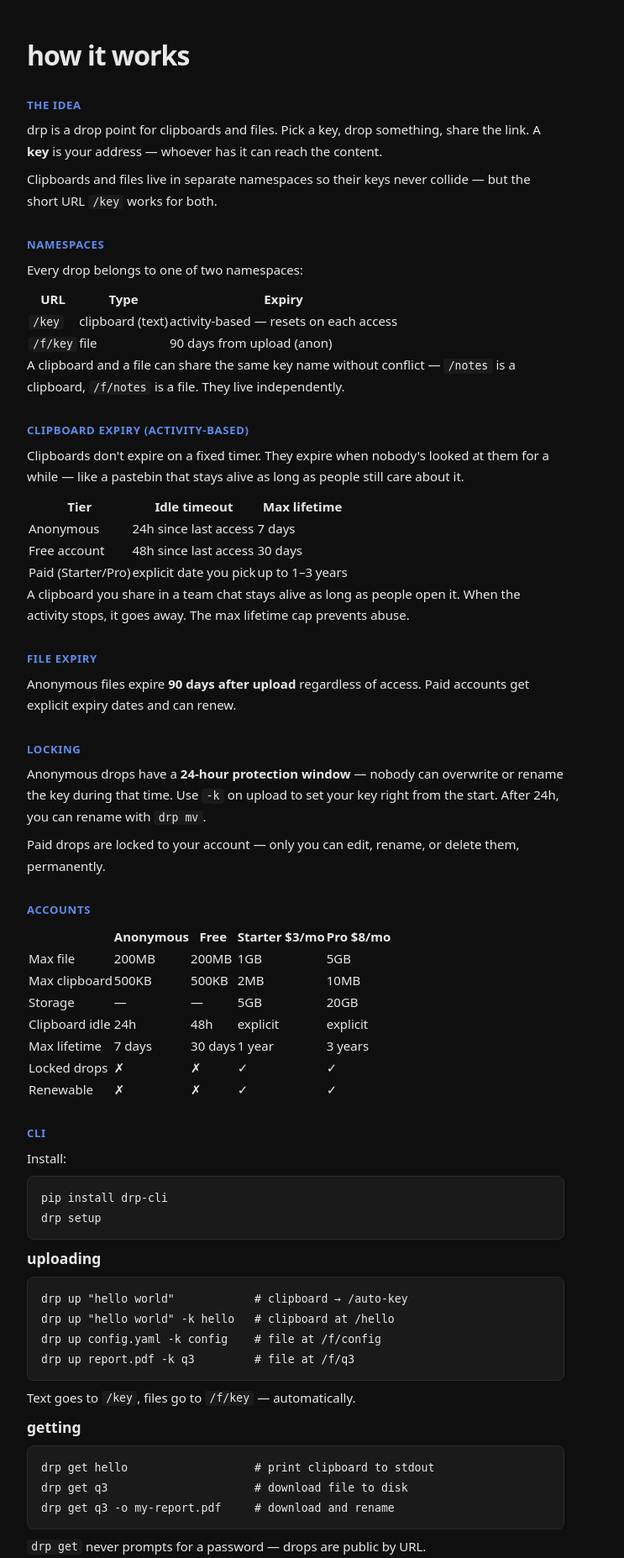
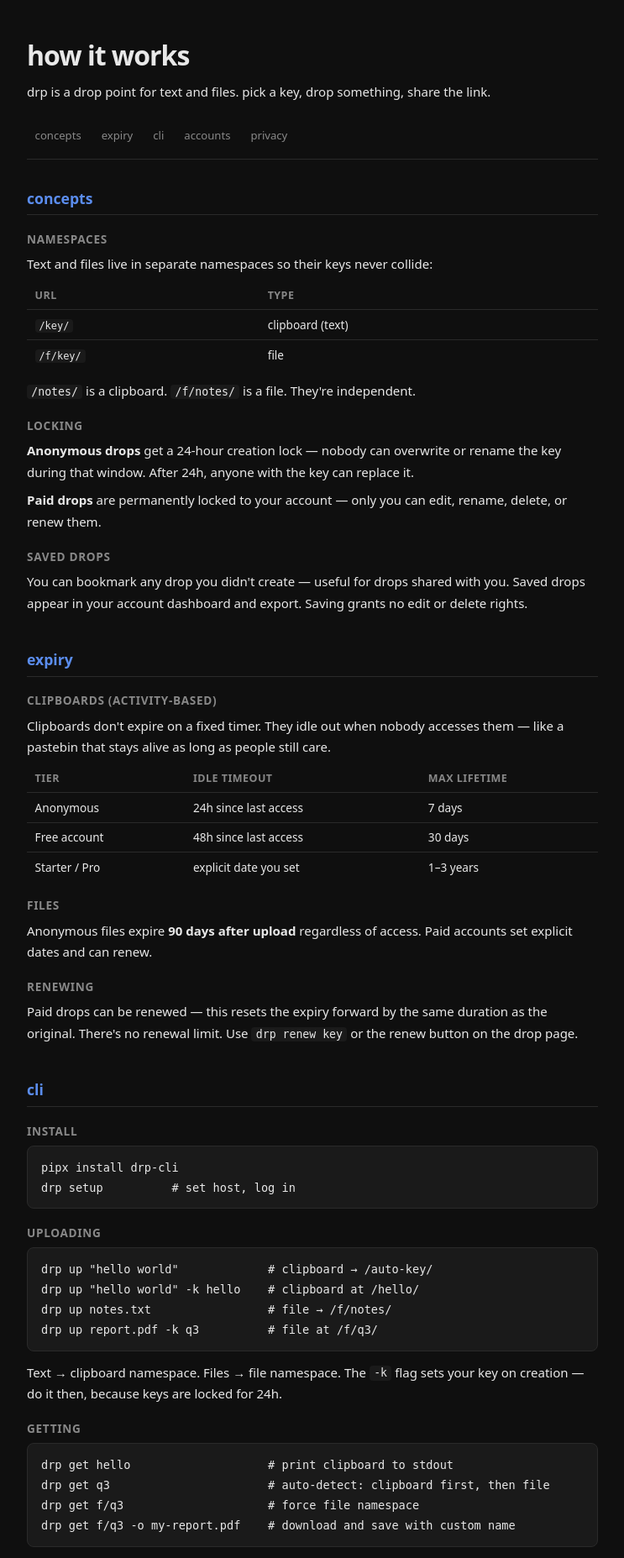
Before and after one commit to Vic-Nas/drp, a Django app: page /help/ in a window 1280 px wide. Shown: the part 69-1924 px from the top of the page at 84% size, without its empty margins (182-925 px from the left). Run offline with Django 5.2, Linux system fonts and the light colour scheme.

Commit message:
remove CLI.md, fix ls flags, update help and home
- delete CLI.md and remove from publish.yml path triggers
- cli/drp.py: drop -H/--human from ls, add --bytes for raw counts;
  long format now defaults to human-readable sizes (like ls -lh);
  update all doc examples to use -l instead of -lh
- cli/commands/ls.py: human sizes default in long mode, --bytes inverts
- help.html: full refactor with anchor nav, proper sections, document
  drp load, saved drops, --bytes, complete flag reference
- home.html: replace anon import button (server-only, login-gated) with
  upsell block listing free account benefits; fix renderLocalDashboard
- main.css: add .help-nav, .anon-upsell, help section/table styles

```diff
--- a/project/static/css/main.css
+++ b/project/static/css/main.css
@@ -292,14 +318,94 @@ textarea:disabled { opacity: .4; }
 }
 
 /* ── Help page ── */
-.help-page { max-width: 640px; }
-.help-page h1 { font-size: 2rem; font-weight: 800; letter-spacing: -1px; margin-bottom: 1.5rem; }
-.help-page section { margin-bottom: 1.8rem; }
-.help-page h2 { font-size: 1rem; font-weight: 700; color: var(--accent); margin-bottom: .4rem; text-transform: uppercase; letter-spacing: .05em; font-size: .82rem; }
+.help-page { max-width: 680px; }
+.help-page h1 {
+  font-size: 2rem;
+  font-weight: 800;
+  letter-spacing: -1px;
+  margin-bottom: .4rem;
+}
+.help-page > .tagline { margin-bottom: 1.5rem; }
+
+/* Help nav */
+.help-nav {
+  display: flex;
+  gap: .3rem;
+  flex-wrap: wrap;
+  margin-bottom: 2rem;
+  border-bottom: 1px solid var(--border);
+  padding-bottom: .8rem;
+}
+.help-nav a {
+  font-size: .82rem;
+  color: var(--muted);
+  padding: .25rem .6rem;
+  border-radius: 4px;
+  transition: background .15s, color .15s;
+  text-decoration: none;
+}
+.help-nav a:hover { background: var(--surface); color: var(--text); }
+
+/* Help sections */
+.help-page section {
+  margin-bottom: 2.5rem;
+  scroll-margin-top: 1rem;
+}
+.help-page section h2 {
+  font-size: 1.1rem;
+  font-weight: 700;
+  color: var(--accent);
+  margin-bottom: 1rem;
+  padding-bottom: .35rem;
+  border-bottom: 1px solid var(--border);
+}
+.help-page section h3 {
+  font-size: .85rem;
+  font-weight: 700;
+  text-transform: uppercase;
+  letter-spacing: .05em;
+  color: var(--muted);
+  margin: 1.1rem 0 .4rem;
+}
 .help-page p { color: var(--text); line-height: 1.7; margin-bottom: .5rem; }
-.help-page code { background: var(--surface); padding: .1em .4em; border-radius: 4px; font-family: monospace; font-size: .88em; }
-.help-page pre { background: var(--surface); border: 1px solid var(--border); border-radius: var(--radius); padding: .8rem 1rem; margin: .5rem 0; }
-.help-page pre code { background: none; padding: 0; }
+.help-page code {
+  background: var(--surface);
+  padding: .1em .4em;
+  border-radius: 4px;
+  font-family: monospace;
+  font-size: .88em;
+}
+.help-page pre {
+  background: var(--surface);
+  border: 1px solid var(--border);
+  border-radius: var(--radius);
+  padding: .8rem 1rem;
+  margin: .4rem 0 .8rem;
+  overflow-x: auto;
+}
+.help-page pre code { background: none; padding: 0; font-size: .85rem; }
+.help-page table {
+  width: 100%;
+  border-collapse: collapse;
+  font-size: .85rem;
+  margin: .5rem 0 .8rem;
+}
+.help-page table th {
+  text-align: left;
+  color: var(--muted);
+  font-weight: 600;
+  font-size: .78rem;
+  text-transform: uppercase;
+  letter-spacing: .04em;
+  padding: .4rem .6rem;
+  border-bottom: 1px solid var(--border);
+}
+.help-page table td {
+  padding: .4rem .6rem;
+  border-bottom: 1px solid var(--border);
+  vertical-align: top;
+}
+.help-page table tr:last-child td { border-bottom: none; }
 
 /* ── Header nav ── */
 header { display: flex; align-items: center; justify-content: space-between; padding: 1rem 2rem; border-bottom: 1px solid var(--border); }
--- a/project/templates/help.html
+++ b/project/templates/help.html
@@ -1,119 +1,139 @@
 {% extends 'base.html' %}
 {% block title %}drp — how it works{% endblock %}
+
 {% block content %}
 <div class="help-page">
   <h1>how it works</h1>
+  <p class="tagline">drp is a drop point for text and files. pick a key, drop something, share the link.</p>
 
-  <section>
-    <h2>the idea</h2>
-    <p>drp is a drop point for clipboards and files. Pick a key, drop something, share the link. A <strong>key</strong> is your address — whoever has it can reach the content.</p>
-    <p>Clipboards and files live in separate namespaces so their keys never collide — but the short URL <code>/key</code> works for both.</p>
+  <nav class="help-nav">
+    <a href="#concepts">concepts</a>
+    <a href="#expiry">expiry</a>
+    <a href="#cli">cli</a>
+    <a href="#accounts">accounts</a>
+    <a href="#privacy">privacy</a>
+  </nav>
+
+  <!-- ── Concepts ── -->
+  <section id="concepts">
+    <h2>concepts</h2>
+
+    <h3>namespaces</h3>
+    <p>Text and files live in separate namespaces so their keys never collide:</p>
+    <table>
+      <tr><th>URL</th><th>type</th></tr>
+      <tr><td><code>/key/</code></td><td>clipboard (text)</td></tr>
+      <tr><td><code>/f/key/</code></td><td>file</td></tr>
+    </table>
+    <p><code>/notes/</code> is a clipboard. <code>/f/notes/</code> is a file. They're independent.</p>
+
+    <h3>locking</h3>
+    <p><strong>Anonymous drops</strong> get a 24-hour creation lock — nobody can overwrite or rename the key during that window. After 24h, anyone with the key can replace it.</p>
+    <p><strong>Paid drops</strong> are permanently locked to your account — only you can edit, rename, delete, or renew them.</p>
+
+    <h3>saved drops</h3>
+    <p>You can bookmark any drop you didn't create — useful for drops shared with you. Saved drops appear in your account dashboard and export. Saving grants no edit or delete rights.</p>
   </section>
 
-  <section>
-    <h2>namespaces</h2>
-    <p>Every drop belongs to one of two namespaces:</p>
-    <table class="ns-table">
-      <tr><th>URL</th><th>Type</th><th>Expiry</th></tr>
-      <tr><td><code>/key</code></td><td>clipboard (text)</td><td>activity-based — resets on each access</td></tr>
-      <tr><td><code>/f/key</code></td><td>file</td><td>90 days from upload (anon)</td></tr>
+  <!-- ── Expiry ── -->
+  <section id="expiry">
+    <h2>expiry</h2>
+
+    <h3>clipboards (activity-based)</h3>
+    <p>Clipboards don't expire on a fixed timer. They idle out when nobody accesses them — like a pastebin that stays alive as long as people still care.</p>
+    <table>
+      <tr><th>tier</th><th>idle timeout</th><th>max lifetime</th></tr>
+      <tr><td>Anonymous</td><td>24h since last access</td><td>7 days</td></tr>
+      <tr><td>Free account</td><td>48h since last access</td><td>30 days</td></tr>
+      <tr><td>Starter / Pro</td><td>explicit date you set</td><td>1–3 years</td></tr>
     </table>
-    <p>A clipboard and a file can share the same key name without conflict — <code>/notes</code> is a clipboard, <code>/f/notes</code> is a file. They live independently.</p>
+
+    <h3>files</h3>
+    <p>Anonymous files expire <strong>90 days after upload</strong> regardless of access. Paid accounts set explicit dates and can renew.</p>
+
+    <h3>renewing</h3>
+    <p>Paid drops can be renewed — this resets the expiry forward by the same duration as the original. There's no renewal limit. Use <code>drp renew key</code> or the renew button on the drop page.</p>
   </section>
 
-  <section>
-    <h2>clipboard expiry (activity-based)</h2>
-    <p>Clipboards don't expire on a fixed timer. They expire when nobody's looked at them for a while — like a pastebin that stays alive as long as people still care about it.</p>
-    <table class="expiry-table">
-      <tr><th>Tier</th><th>Idle timeout</th><th>Max lifetime</th></tr>
-      <tr><td>Anonymous</td><td>24h since last access</td><td>7 days</td></tr>
-      <tr><td>Free account</td><td>48h since last access</td><td>30 days</td></tr>
-      <tr><td>Paid (Starter/Pro)</td><td>explicit date you pick</td><td>up to 1–3 years</td></tr>
-    </table>
-    <p>A clipboard you share in a team chat stays alive as long as people open it. When the activity stops, it goes away. The max lifetime cap prevents abuse.</p>
+  <!-- ── CLI ── -->
+  <section id="cli">
+    <h2>cli</h2>
+
+    <h3>install</h3>
+    <pre><code>pipx install drp-cli
+drp setup          # set host, log in</code></pre>
+
+    <h3>uploading</h3>
+    <pre><code>drp up "hello world"             # clipboard → /auto-key/
+drp up "hello world" -k hello    # clipboard at /hello/
+drp up notes.txt                 # file → /f/notes/
+drp up report.pdf -k q3          # file at /f/q3/</code></pre>
+    <p>Text → clipboard namespace. Files → file namespace. The <code>-k</code> flag sets your key on creation — do it then, because keys are locked for 24h.</p>
+
+    <h3>getting</h3>
+    <pre><code>drp get hello                    # print clipboard to stdout
+drp get q3                       # auto-detect: clipboard first, then file
+drp get f/q3                     # force file namespace
+drp get f/q3 -o my-report.pdf    # download and save with custom name</code></pre>
+
+    <h3>listing</h3>
+    <pre><code>drp ls                           # keys only
+drp ls -l                        # long: kind, size, age, expiry
+drp ls -l --bytes                # long with raw byte counts
+drp ls -l -t c                   # only clipboards
+drp ls -l -t f                   # only files
+drp ls -l -t s                   # only saved (bookmarked) drops
+drp ls -l --sort time            # sort by age
+drp ls -l --sort size -r         # sort by size, reversed
+drp ls --export > backup.json    # dump as JSON (requires login)</code></pre>
+
+    <h3>managing</h3>
+    <pre><code>drp rm hello                     # delete clipboard
+drp rm f/q3                      # delete file
+drp mv q3 quarter3               # rename key (blocked 24h after creation)
+drp mv f/q3 f/quarter3           # rename file key
+drp renew q3                     # extend expiry (paid accounts only)</code></pre>
+
+    <h3>importing / exporting</h3>
+    <pre><code>drp ls --export > backup.json    # export your drops as JSON
+drp load backup.json             # import a shared export as saved drops</code></pre>
+    <p><code>drp load</code> bookmarks all drops from the export file as saved drops on your account. No content is transferred and no ownership is granted — you can view them but not edit or delete them.</p>
+
+    <h3>account &amp; session</h3>
+    <pre><code>drp setup                        # configure host and log in
+drp login                        # log in (session saved locally)
+drp logout                       # clear saved session
+drp status                       # show host, account, session info
+drp ping                         # check server connectivity</code></pre>
+    <p>Session cookies are saved in <code>~/.config/drp/session.json</code> — no password prompt on every command. Run <code>drp logout</code> to clear.</p>
+
+    <h3>key tips</h3>
+    <p>Always use <code>-k</code> when you want a memorable URL — set it at upload time, before the 24h lock kicks in. Keys can contain letters, numbers, hyphens, dots, and most non-slash characters. Clipboards and files can share a key name without conflict.</p>
   </section>
 
-  <section>
-    <h2>file expiry</h2>
-    <p>Anonymous files expire <strong>90 days after upload</strong> regardless of access. Paid accounts get explicit expiry dates and can renew.</p>
-  </section>
-
-  <section>
-    <h2>locking</h2>
-    <p>Anonymous drops have a <strong>24-hour protection window</strong> — nobody can overwrite or rename the key during that time. Use <code>-k</code> on upload to set your key right from the start. After 24h, you can rename with <code>drp mv</code>.</p>
-    <p>Paid drops are locked to your account — only you can edit, rename, or delete them, permanently.</p>
-  </section>
-
-  <section>
+  <!-- ── Accounts ── -->
+  <section id="accounts">
     <h2>accounts</h2>
-    <table class="plan-table">
+    <table>
       <tr><th></th><th>Anonymous</th><th>Free</th><th>Starter $3/mo</th><th>Pro $8/mo</th></tr>
-      <tr><td>Max file</td><td>200MB</td><td>200MB</td><td>1GB</td><td>5GB</td></tr>
-      <tr><td>Max clipboard</td><td>500KB</td><td>500KB</td><td>2MB</td><td>10MB</td></tr>
-      <tr><td>Storage</td><td>—</td><td>—</td><td>5GB</td><td>20GB</td></tr>
+      <tr><td>Max file</td><td>200 MB</td><td>200 MB</td><td>1 GB</td><td>5 GB</td></tr>
+      <tr><td>Max clipboard</td><td>500 KB</td><td>500 KB</td><td>2 MB</td><td>10 MB</td></tr>
+      <tr><td>Storage quota</td><td>—</td><td>—</td><td>5 GB</td><td>20 GB</td></tr>
       <tr><td>Clipboard idle</td><td>24h</td><td>48h</td><td>explicit</td><td>explicit</td></tr>
       <tr><td>Max lifetime</td><td>7 days</td><td>30 days</td><td>1 year</td><td>3 years</td></tr>
       <tr><td>Locked drops</td><td>✗</td><td>✗</td><td>✓</td><td>✓</td></tr>
       <tr><td>Renewable</td><td>✗</td><td>✗</td><td>✓</td><td>✓</td></tr>
+      <tr><td>Saved drops</td><td>✗</td><td>✓</td><td>✓</td><td>✓</td></tr>
+      <tr><td>Export / import</td><td>✗</td><td>✓</td><td>✓</td><td>✓</td></tr>
     </table>
+    <p>Free accounts sync drops across devices, unlock saved/bookmarked drops, and let you export and import shared collections. No credit card required.</p>
   </section>
 
-  <section>
-    <h2>cli</h2>
-    <p>Install:</p>
-    <pre><code>pip install drp-cli
-drp setup</code></pre>
-
-    <h3>uploading</h3>
-    <pre><code>drp up "hello world"            # clipboard → /auto-key
-drp up "hello world" -k hello   # clipboard at /hello
-drp up config.yaml -k config    # file at /f/config
-drp up report.pdf -k q3         # file at /f/q3</code></pre>
-    <p>Text goes to <code>/key</code>, files go to <code>/f/key</code> — automatically.</p>
-
-    <h3>getting</h3>
-    <pre><code>drp get hello                   # print clipboard to stdout
-drp get q3                      # download file to disk
-drp get q3 -o my-report.pdf     # download and rename</code></pre>
-    <p><code>drp get</code> never prompts for a password — drops are public by URL.</p>
-
-    <h3>listing</h3>
-    <pre><code>drp ls                          # short list
-drp ls -l                       # long format: type, size, modified, expiry
-drp ls -lh                      # long + human-readable sizes (1.2M, 300K)
-drp ls -lh -t c                 # only clipboards
-drp ls -lh -t f                 # only files
-drp ls -lh --sort time          # sort by last modified
-drp ls -lh --sort size -r       # sort by size, reversed
-drp ls --export > backup.json   # export as JSON (requires login)</code></pre>
-
-    <h3>managing</h3>
-    <pre><code>drp rm hello                    # delete
-drp mv q3 quarter3              # rename key (blocked 24h after creation)
-drp renew q3                    # extend expiry (paid only)</code></pre>
-
-    <h3>account & session</h3>
-    <pre><code>drp login                       # log in (session saved locally)
-drp logout                      # clear saved session
-drp status                      # show host, account, session, cache info
-drp ping                        # check server connectivity</code></pre>
-    <p>Once logged in, the session is saved in <code>~/.config/drp/session.json</code> and reused silently. Run <code>drp logout</code> to clear it.</p>
-
-    <h3>key tips</h3>
-    <p>Always use <code>-k</code> when you want a memorable URL. Keys are locked for 24h after creation, so set them right on upload. If you forget, wait 24h and use <code>drp mv</code>.</p>
-    <p>Clipboards and files can share a key name without conflict — <code>/notes</code> is always the clipboard, <code>/f/notes</code> is always the file.</p>
-    <p>Keys can contain any characters except <code>/</code> and whitespace — letters, numbers, hyphens, dots, <code>@</code>, and more are all valid.</p>
+  <!-- ── Privacy ── -->
+  <section id="privacy">
+    <h2>privacy</h2>
+    <p>drp is <a href="https://github.com/vicnasdev/drp">open source</a>. Files are stored on Cloudinary. Text is stored in PostgreSQL. There is no encryption at rest — don't store secrets or sensitive data. A hard-to-guess key is your only protection for anonymous drops.</p>
+    <p>Questions or bugs → <a href="https://github.com/vicnasdev/drp/issues">open an issue on GitHub</a>.</p>
   </section>
-
-  <section>
-    <h2>privacy</h2>
-    <p>drp is <a href="https://github.com/vicnasdev/drp">open source</a>. Files are stored on Cloudinary. Text is stored in a Postgres database. There is no encryption at rest — don't store secrets or sensitive data. A hard-to-guess key is your only protection for anonymous drops.</p>
-  </section>
-
-  <section>
-    <h2>contact & issues</h2>
-    <p>Questions, bugs, or feedback — <a href="https://github.com/vicnasdev/drp/issues">open an issue on GitHub</a>.</p>
-  </section>
-
 </div>
 {% endblock %}
```
Also changed, not shown: other parts of project/static/css/main.css (+26 -0 lines), CLI.md (deleted, +0 -105 lines), cli/commands/ls.py (+13 -9 lines), cli/drp.py (+12 -12 lines), project/templates/home.html (+33 -45 lines), .github/workflows/publish.yml, README.md.
